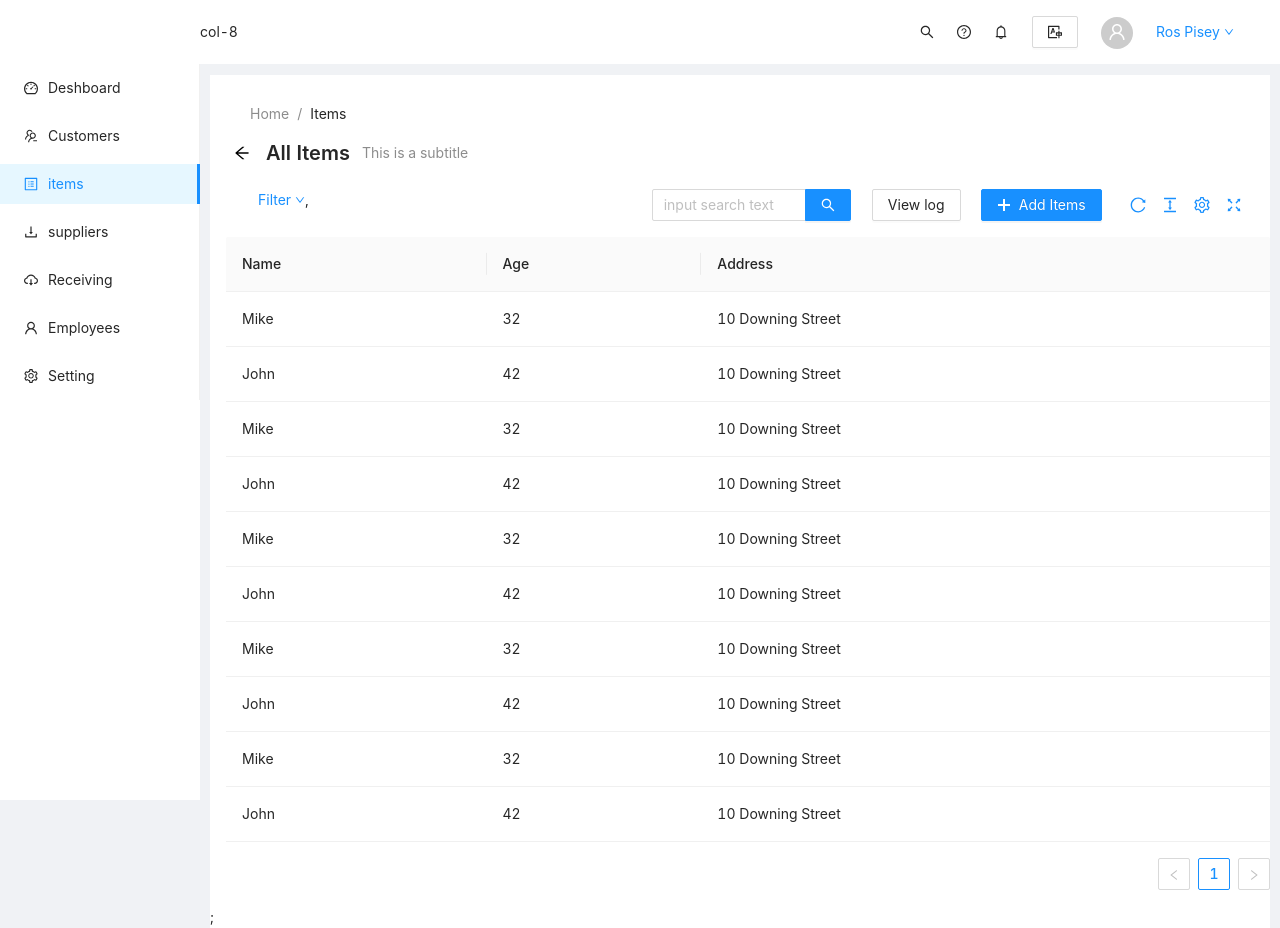
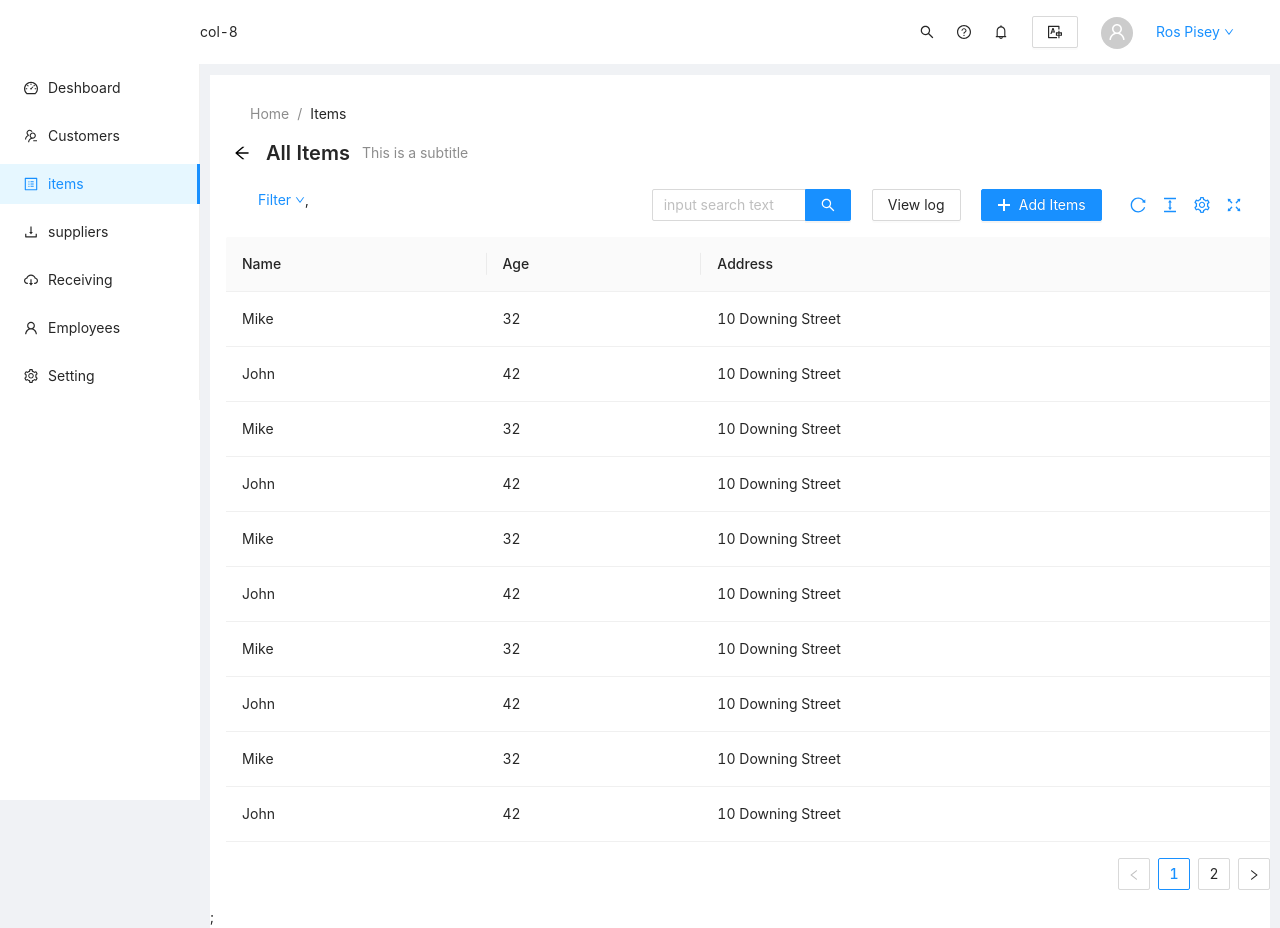
Before and after one commit to rospisey/satra-system, a Next.js app: page /items in a window 1280 px wide. Built offline with nearby package versions, Linux system fonts and the light colour scheme.

Commit message:
CU-2fm07uh[closed] - Add pagination tab in Items

```diff
--- a/pages/items.js
+++ b/pages/items.js
@@ -65,6 +65,66 @@ const dataSource = [
     name: 'John',
     age: 42,
     address: '10 Downing Street',
+  },
+  {
+    key: '11',
+    name: 'Mike',
+    age: 32,
+    address: '10 Downing Street',
+  },
+  {
+    key: '12',
+    name: 'John',
+    age: 42,
+    address: '10 Downing Street',
+  },
+  {
+    key: '13',
+    name: 'Mike',
+    age: 32,
+    address: '10 Downing Street',
+  },
+  {
+    key: '14',
+    name: 'John',
+    age: 42,
+    address: '10 Downing Street',
+  },
+  {
+    key: '15',
+    name: 'Mike',
+    age: 32,
+    address: '10 Downing Street',
+  },
+  {
+    key: '16',
+    name: 'John',
+    age: 42,
+    address: '10 Downing Street',
+  },
+  {
+    key: '17',
+    name: 'Mike',
+    age: 32,
+    address: '10 Downing Street',
+  },
+  {
+    key: '18',
+    name: 'John',
+    age: 42,
+    address: '10 Downing Street',
+  },
+  {
+    key: '19',
+    name: 'Mike',
+    age: 32,
+    address: '10 Downing Street',
+  },
+  {
+    key: '20',
+    name: 'John',
+    age: 42,
+    address: '20 Downing Street',
   },
 ];
 
```
